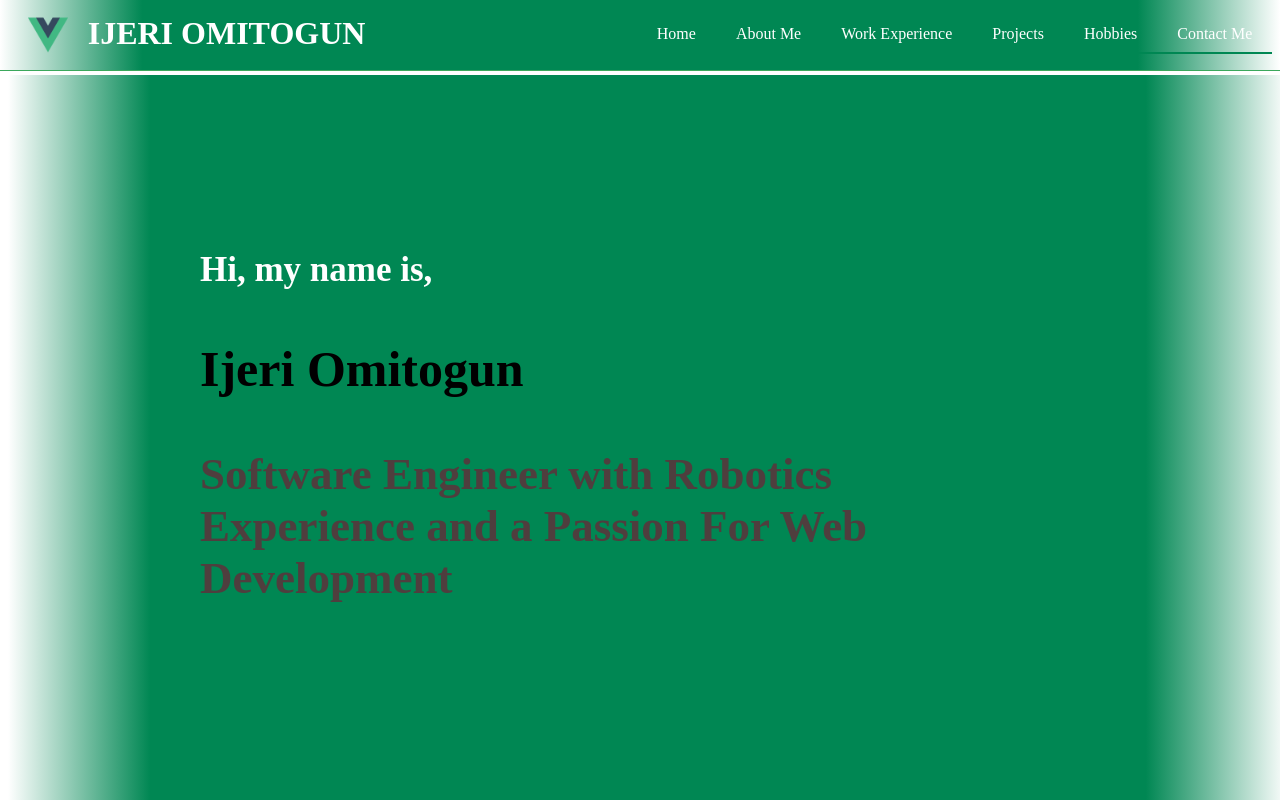
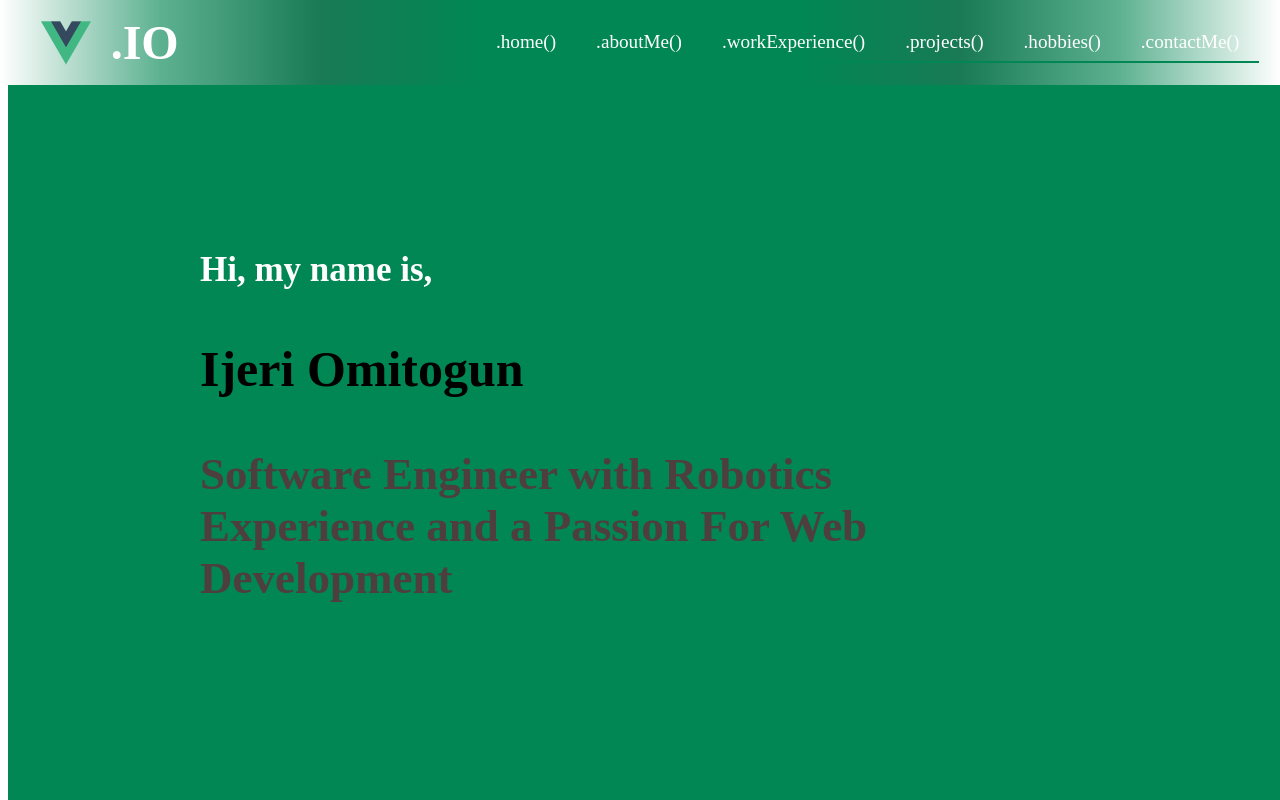
Before and after one commit to ijeriomit/portolio-site, a Vue app: page / in a window 1280 px wide. Shown: the top 800 px of the page. Built offline with nearby package versions, Linux system fonts and the light colour scheme.

Commit message:
cleaned up commented code and styled gradient a bit better

```diff
--- a/src/App.vue
+++ b/src/App.vue
@@ -57,7 +57,7 @@ html {
 }
 .primary-background-block {
   @extend .background-block;
-  @extend .gradient;
+  // @extend .gradient;
   color: $light-text-color;
   background-color: $primary-color;
 }
@@ -65,14 +65,13 @@ html {
   background-image: linear-gradient(
     to right,
     $secondary-color,
+    #5db191,
+    #197a55,
     $primary-color,
     $primary-color,
     $primary-color,
-    $primary-color,
-    $primary-color,
-    $primary-color,
-    $primary-color,
-    $primary-color,
+    #197a55,
+    #5db191,
     $secondary-color
   );
 }
--- a/src/components/floating-header.vue
+++ b/src/components/floating-header.vue
@@ -5,10 +5,9 @@
         <img style="height: 100%; width: 100%;" :src="logo" />
       </a>
       <div class="title">
-        IJERI OMITOGUN
+        .IO
       </div>
     </div>
-    <!-- <div class="divider"></div> -->
     <div class="nav-section">
       <nav-bar />
     </div>
@@ -36,7 +35,6 @@ export default {
   top: 0;
   left: 0;
   background-color: $primary-color;
-  // opacity: 67%;
   display: flex;
   flex-flow: row nowrap;
   flex-grow: 0;
@@ -44,7 +42,6 @@ export default {
   align-items: center;
   padding-top: 15px;
   padding-bottom: 15px;
-  border-bottom: rgb(59, 168, 92) solid 1.5px;
   justify-content: space-around;
 }
 .title-section {
@@ -61,28 +58,21 @@ export default {
   position: relative;
   border-bottom: 2px solid $primary-color;
 }
-// .divider {
-//   background-color: white;
-//   height: 5px;
-//   order: 2;
-//   width: 100%;
-// }
+
 .logo {
-  width: 40px;
-  height: 40px;
+  width: 50px;
+  height: 50px;
   order: 1;
-  // padding: 5px;
   padding-left: 20px;
   padding-right: 20px;
-  // align-self: center;
+  align-self: center;
 }
 .title {
   order: 2;
   font-family: $font;
-  font-size: xx-large;
   color: $light-text-color;
-  align-self: baseline;
+  align-self: center;
   font-weight: bold;
-  // padding: 5px;
+  font-size: xxx-large;
 }
 </style>
--- a/src/components/nav-bar.vue
+++ b/src/components/nav-bar.vue
@@ -1,11 +1,11 @@
 <template>
   <div class="nav-wrapper">
-    <a href="#HOME"> Home </a>
-    <a href="#ABOUT ME"> About Me</a>
-    <a href="#WORK EXPERIENCE"> Work Experience</a>
-    <a href="#PROJECTS"> Projects</a>
-    <a href="#HOBBIES"> Hobbies</a>
-    <a href="#CONTACT ME"> Contact Me</a>
+    <a aria-label="home-tab" role="tab" href="#HOME"> .home() </a>
+    <a href="#ABOUT ME"> .aboutMe()</a>
+    <a href="#WORK EXPERIENCE"> .workExperience()</a>
+    <a href="#PROJECTS"> .projects()</a>
+    <a href="#HOBBIES"> .hobbies()</a>
+    <a href="#CONTACT ME"> .contactMe()</a>
   </div>
 </template>
 <script>
@@ -19,6 +19,7 @@ export default {
   display: flex;
   flex-direction: row;
   flex-wrap: nowrap;
+  font-size: larger;
 }
 a {
   // margin-left: 30px;
@@ -29,7 +30,6 @@ a {
   width: fit-content;
   color: $light-text-color;
   text-decoration: none;
-  font-size: medium;
   transition: color 0.4s ease-out;
   line-height: 1;
   // font-weight: bold;
```
